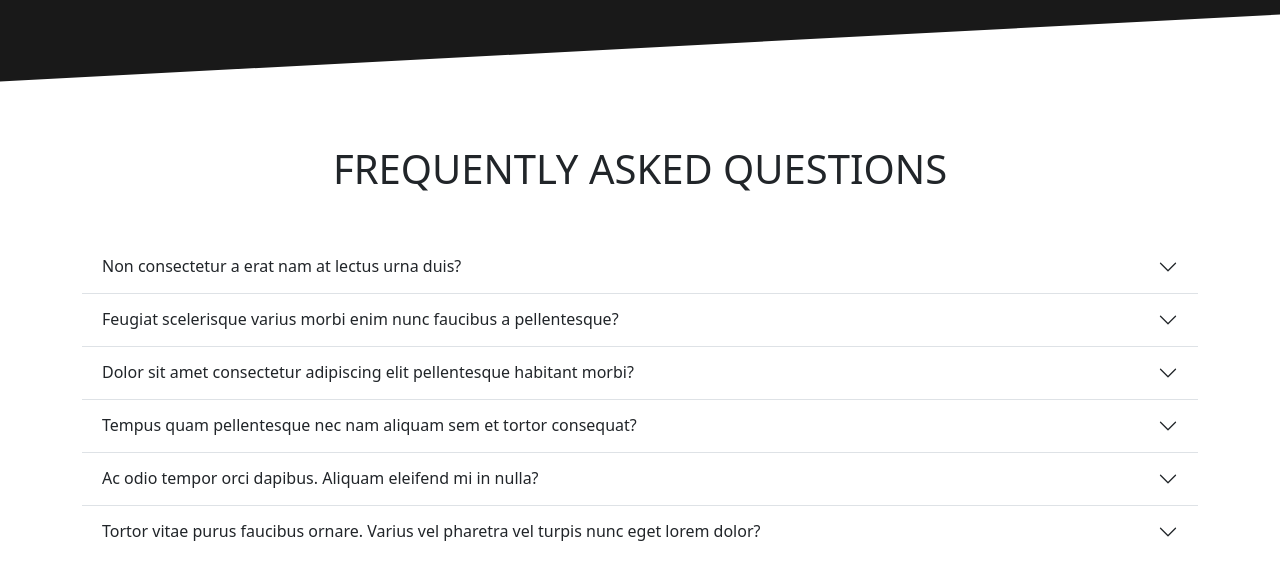
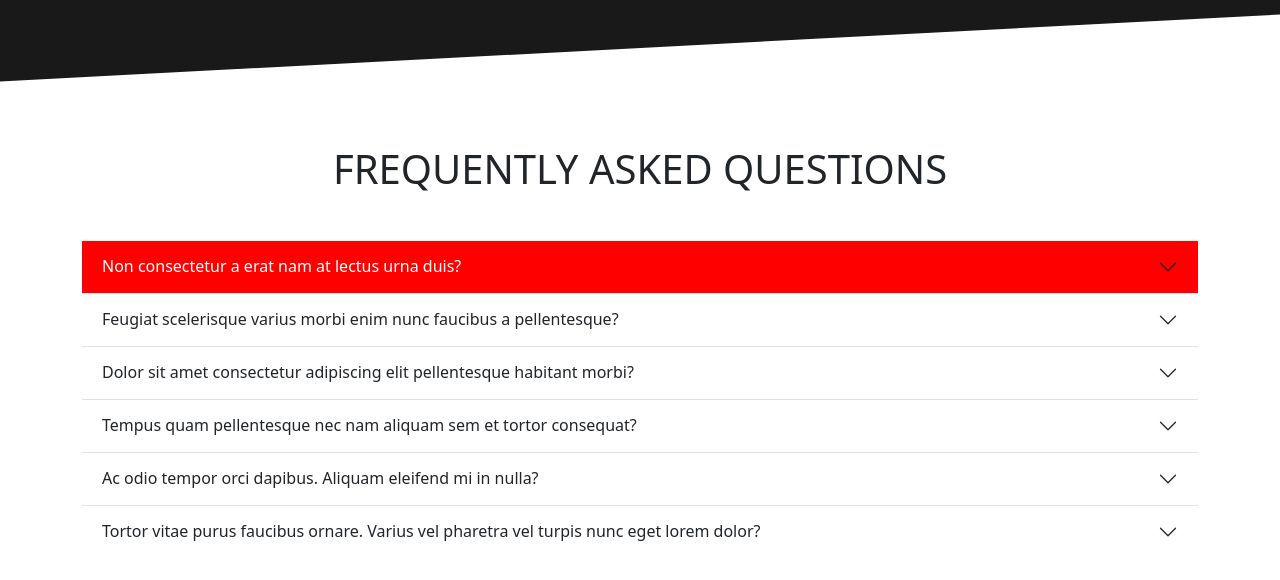
Before and after one commit to akarakash/bootstrap_4_wiser, a plain HTML site: page index.html in a window 1280 px wide. In both pictures the pointer is over the button "Non consectetur a erat nam at lectus urna duis?". Shown: the part 5520-6100 px from the top of the page. Drawn offline with Linux system fonts and the light colour scheme.

Commit message:
color change on

```diff
--- a/css/style.css
+++ b/css/style.css
@@ -165,6 +165,10 @@ margin-top: -7px;
 width: 100%;
 
 }
+.collapsed:hover{
+    background-color: red;
+    color: #fff;
+}
 .footerr{
     background-color: rgb(25, 25, 25);
 }
--- a/index.html
+++ b/index.html
@@ -13,7 +13,7 @@
    <header>
     <nav class="navbar navbar-expand-sm navbar-light bg-light1 p-3 fixed-top">
         <div class="container-fluid mx-lg-5">
-          <a class="navbar-brand fs-2 fw-bold" href="javascript:void(0)">Wiser <span class="col_1">.</span></a>
+          <a class="navbar-brand fs-2 fw-bold" href="#">Wiser <span class="col_1">.</span></a>
           <button class="navbar-toggler" type="button" data-bs-toggle="collapse" data-bs-target="#mynavbar">
             <span class="navbar-toggler-icon"></span>
           </button>
```
